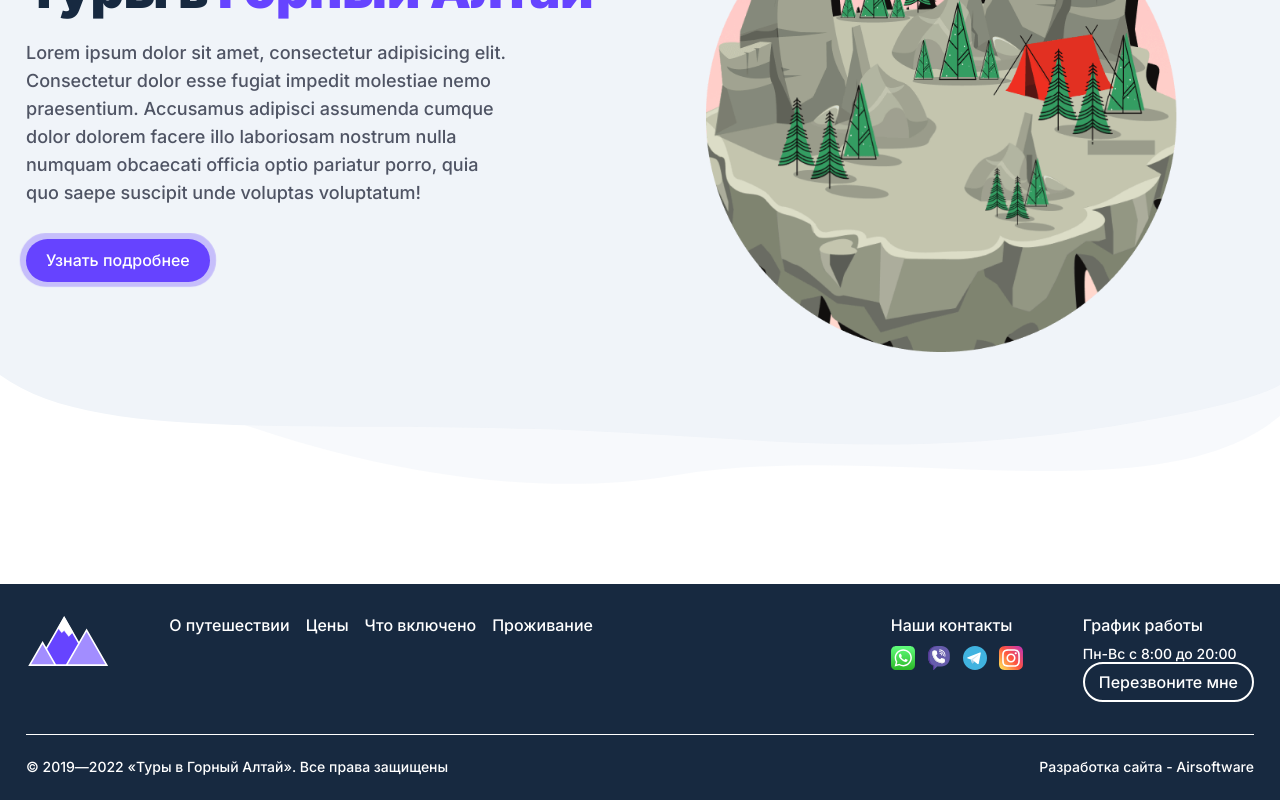
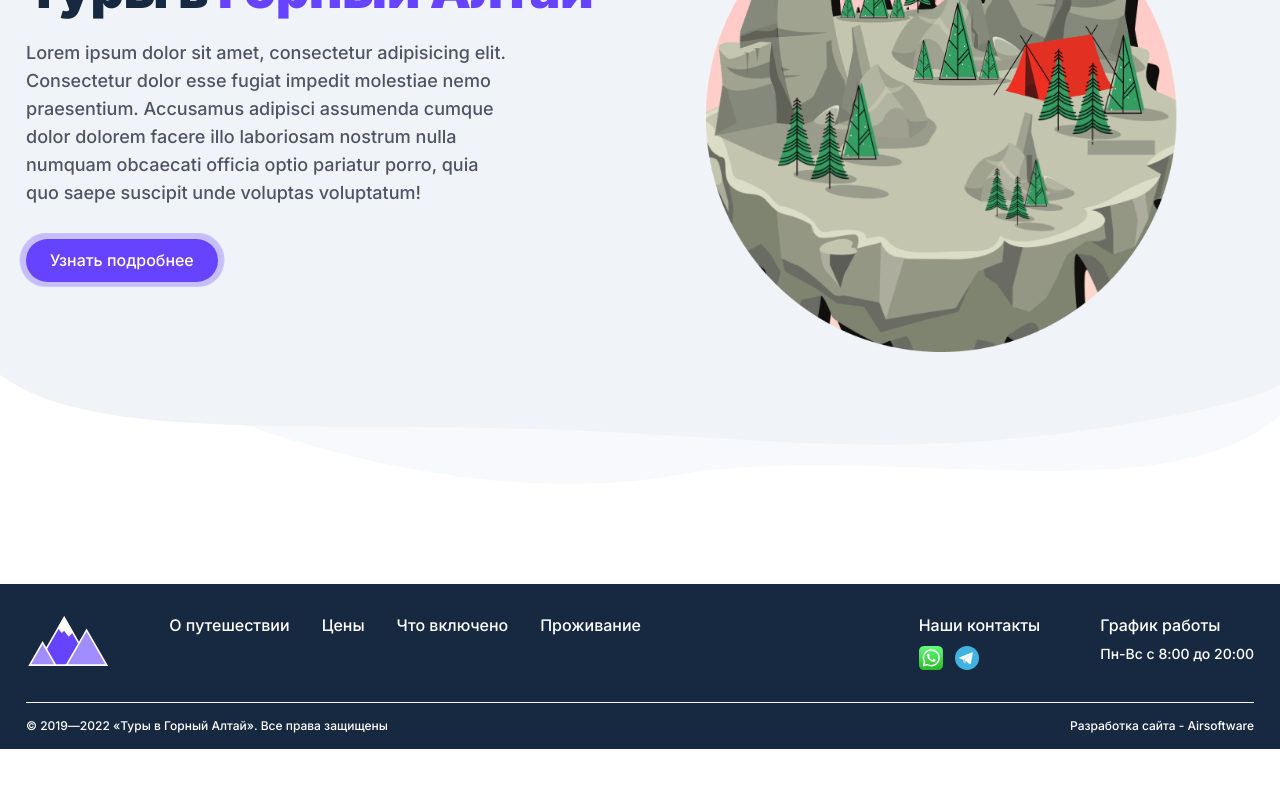
Before and after one commit to kadonomaro/paid-tours, a Nuxt app: page / in a window 1280 px wide. Shown: the part 311-1111 px from the top of the page. After the commit the page ends 1060 px from the top, so only its background shows below. Built offline with nearby package versions, Linux system fonts and the light colour scheme.

Commit message:
chore: some components updates

```diff
--- a/components/HomeHero.vue
+++ b/components/HomeHero.vue
@@ -5,7 +5,7 @@
 </script>
 
 <template>
-    <div class="home-hero">
+    <section class="home-hero">
         <div class="container">
             <div class="home-hero__inner">
                 <div class="home-hero__text">
@@ -33,7 +33,7 @@
                 </div>
             </div>
         </div>
-    </div>
+    </section>
 </template>
 
 <style lang="scss">
@@ -83,16 +83,16 @@
 
     .home-hero__button {
         position: relative;
-        padding: 12px 20px;
+        padding: 12px 24px;
         color: #fff;
         background-color: $color-accent;
         border-radius: 25px;
         transition: background-color 0.2s ease-in;
+        span {
+            position: relative;
+        }
         &:hover {
             background-color: $color-base;
-        }
-        span {
-            position: relative;
         }
         &::before {
             content: "";
--- a/components/common/TheAccordion.vue
+++ b/components/common/TheAccordion.vue
@@ -31,16 +31,16 @@
 </script>
 
 <template>
-    <div ref="jsAccordion" class="b-accordion">
-        <button class="b-accordion__title" @click="showDropdown">
-            <span class="b-accordion__title-text">
-                {{ accordion.fields.title }}
+    <div class="the-accordion">
+        <button class="the-accordion__title" @click="showDropdown">
+            <span class="the-accordion__title-text">
+                {{ accordion.title }}
             </span>
 
             <span
-                class="b-accordion__title-arrow"
+                class="the-accordion__title-arrow"
                 :class="{
-                    'b-accordion__title-arrow--rotate':
+                    'the-accordion__title-arrow--rotate':
                         activeIndex === index || isShow,
                 }"
             >
@@ -48,15 +48,15 @@
             </span>
         </button>
         <transition-container :show="activeIndex === index || isShow">
-            <div class="b-accordion__desc">
-                {{ accordion.fields.description }}
+            <div class="the-accordion__desc">
+                {{ accordion.text }}
             </div>
         </transition-container>
     </div>
 </template>
 
 <style lang="scss">
-    .b-accordion {
+    .the-accordion {
         padding: 16px 0;
         margin-top: -1px;
         &:not(:first-child) {
@@ -71,7 +71,7 @@
         }
     }
 
-    .b-accordion__title {
+    .the-accordion__title {
         position: relative;
         display: flex;
         justify-content: space-between;
@@ -81,7 +81,7 @@
         cursor: pointer;
     }
 
-    .b-accordion__title-text {
+    .the-accordion__title-text {
         color: $color-base;
         font-size: 16px;
         font-weight: 500;
@@ -92,7 +92,7 @@
         }
     }
 
-    .b-accordion__title-arrow {
+    .the-accordion__title-arrow {
         position: absolute;
         right: 0;
         top: 50%;
@@ -116,7 +116,7 @@
         }
     }
 
-    .b-accordion__title-arrow--rotate {
+    .the-accordion__title-arrow--rotate {
         color: #fff;
         background-color: $color-accent;
         svg {
@@ -125,9 +125,9 @@
         }
     }
 
-    .b-accordion__desc {
+    .the-accordion__desc {
         padding-top: 16px;
-        color: $color-light;
+        color: #4f5464;
         font-size: 14px;
         line-height: 24px;
         a {
--- a/components/common/TheFooterBottom.vue
+++ b/components/common/TheFooterBottom.vue
@@ -30,8 +30,6 @@
             display: flex;
             align-items: center;
             justify-content: space-between;
-            padding: 24px 0;
-            font-size: 14px;
         }
     }
 
--- a/components/common/TheFooterNavigation.vue
+++ b/components/common/TheFooterNavigation.vue
@@ -33,13 +33,13 @@
     .the-footer-navigation__list {
         @include bp($bp-desktop-sm) {
             display: flex;
-            margin: 0 -8px;
+            margin: 0 -16px;
         }
     }
 
     .the-footer-navigation__item {
         @include bp($bp-desktop-sm) {
-            margin: 0 8px;
+            margin: 0 16px;
         }
     }
 
--- a/components/common/TheFooterTop.vue
+++ b/components/common/TheFooterTop.vue
@@ -1,7 +1,6 @@
 <script>
     import { menu } from "~/settings";
     import TheFooterNavigation from "~/components/common/TheFooterNavigation";
-    import TheCallbackButton from "~/components/common/TheCallbackButton";
     import TheSocialLinks from "~/components/common/TheSocialLinks";
     import TheLogo from "~/components/common/TheLogo";
 
@@ -10,7 +9,6 @@
         components: {
             TheLogo,
             TheSocialLinks,
-            TheCallbackButton,
             TheFooterNavigation,
         },
         menu() {
@@ -38,9 +36,6 @@
             <div class="the-footer-top__time">
                 <div class="the-footer-top__title">График работы</div>
                 <div class="the-footer-top__work">Пн-Вс с 8:00 до 20:00</div>
-                <div class="the-footer-top__callback">
-                    <the-callback-button></the-callback-button>
-                </div>
             </div>
         </div>
     </div>
--- a/components/common/TheLogo.vue
+++ b/components/common/TheLogo.vue
@@ -6,7 +6,7 @@
 
 <template>
     <NuxtLink class="the-logo" :to="{ name: 'index' }">
-        <img src="/images/logo.svg" alt="Натяжные потолки" />
+        <img src="/images/logo.svg" alt="Туры в Горный Алтай" />
     </NuxtLink>
 </template>
 
--- a/components/common/TheModal/components/ModalGallery.vue
+++ b/components/common/TheModal/components/ModalGallery.vue
@@ -13,7 +13,7 @@
 <template>
     <div class="modal-gallery">
         <div class="modal-gallery__image">
-            <img :src="imageUrl" alt="Галерея натяжных потолков" />
+            <img :src="imageUrl" alt="" />
         </div>
     </div>
 </template>
--- a/components/common/TheSocialLinks.vue
+++ b/components/common/TheSocialLinks.vue
@@ -8,39 +8,13 @@
     <div class="the-social-links">
         <ul class="the-social-links__list">
             <li class="the-social-links__item">
-                <a
-                    href="https://wa.me/+79785860623"
-                    class="the-social-links__link"
-                    target="_blank"
-                >
+                <a href="" class="the-social-links__link" target="_blank">
                     <img src="/icons/whatsapp.svg" alt="WhatsApp" />
                 </a>
             </li>
             <li class="the-social-links__item">
-                <a
-                    href="viber://pa?chatURI=+79785860623"
-                    class="the-social-links__link"
-                    target="_blank"
-                >
-                    <img src="/icons/viber.svg" alt="Viber" />
-                </a>
-            </li>
-            <li class="the-social-links__item">
-                <a
-                    href="http://telegram.me/Makcim_Prusakov"
-                    class="the-social-links__link"
-                    target="_blank"
-                >
+                <a href="" class="the-social-links__link" target="_blank">
                     <img src="/icons/telegram.svg" alt="Telegram" />
-                </a>
-            </li>
-            <li class="the-social-links__item">
-                <a
-                    href="https://www.instagram.com/prusakov_m/"
-                    class="the-social-links__link"
-                    target="_blank"
-                >
-                    <img src="/icons/instagram.svg" alt="Instagram" />
                 </a>
             </li>
         </ul>
--- a/components/common/TransitionContainer.vue
+++ b/components/common/TransitionContainer.vue
@@ -31,6 +31,6 @@
 
 <style lang="scss" scoped>
     .transition-container {
-        --transition-duration--slide-down: 0.2s;
+        --transition-duration--slide-down: 0.3s;
     }
 </style>
```
Also changed, not shown: static/icons/instagram.svg (deleted), static/icons/viber.svg (deleted).
